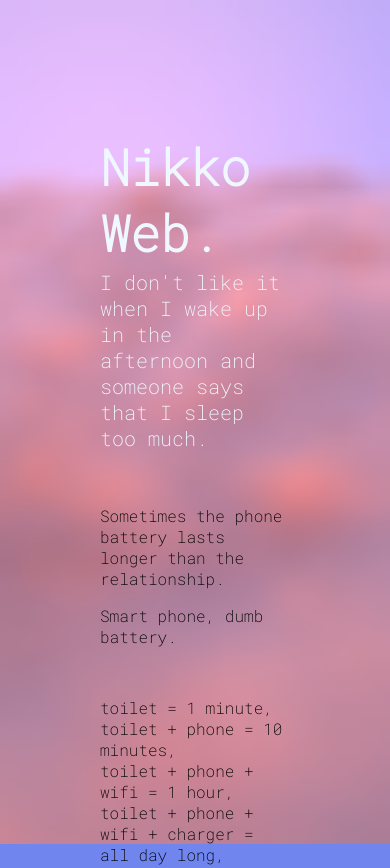
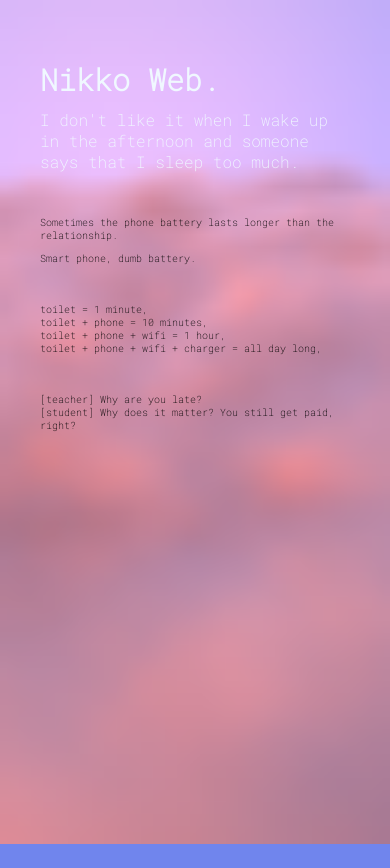
Before and after one commit to sGvQs/nikko_website, a plain HTML site: page index.html in a window 390 px wide. Shown: the top 868 px of the page. After the commit the page ends 844 px from the top, so only its background shows below. Drawn offline with nearby package versions, Linux system fonts and the light colour scheme; animation ran at ten frames a second; a web font is replaced by a local one.

Commit message:
add reponsive

```diff
--- a/index.html
+++ b/index.html
@@ -82,6 +82,30 @@ p {
   color: aliceblue;
   font-size: 20px;
 }
+
+@media screen and (max-width: 770px) {
+
+  .content {
+    padding: 40px;
+  }
+
+}
+
+@media screen and (max-width: 405px) {
+
+  .title {
+  font-size: 30px;
+  }
+
+  p {
+  font-size: 10px;
+  }
+
+  .sub {
+  margin-top: -10px;
+  font-size: 16px;
+  }
+}
 </style>
 </body>
 </html>
```
